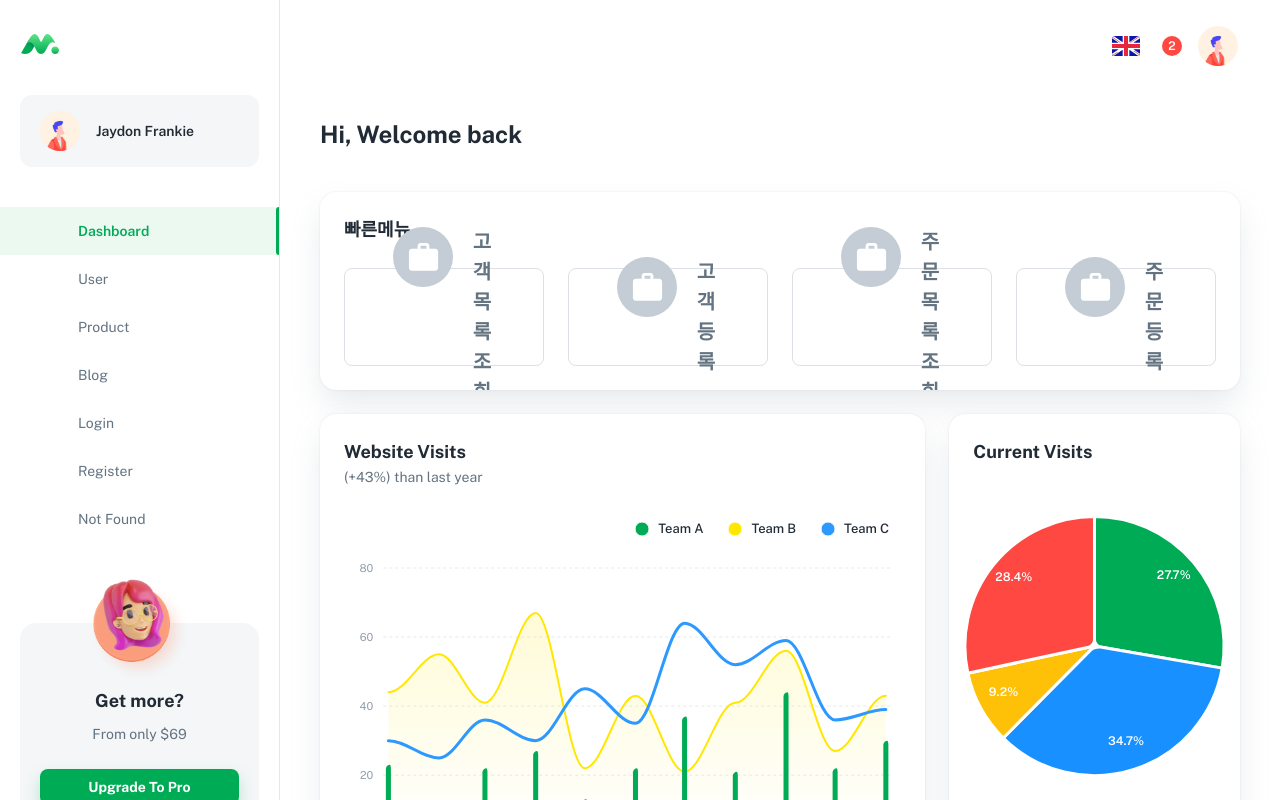
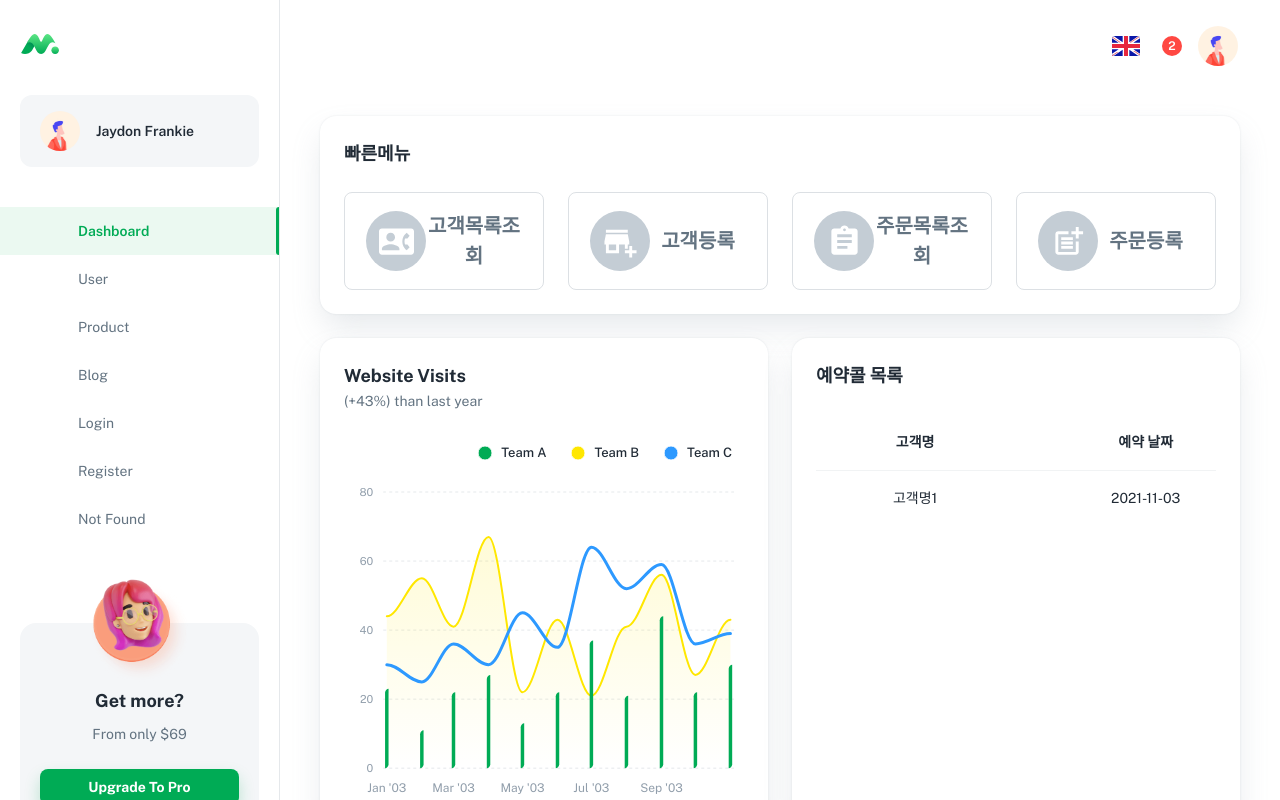
Before and after one commit to Support-Yun/one234gift, a React (Create React App) app: page /dashboard/app in a window 1280 px wide. Shown: the top 800 px of the page. Built offline with nearby package versions, Linux system fonts and the light colour scheme; a web font is replaced by a local one.

Commit message:
dashboard-noticeComponent작업중

```diff
--- /dev/null
+++ b/src/components/_dashboard/app/AppNotice.js
@@ -0,0 +1,44 @@
+import { Card, CardHeader, CardContent } from '@mui/material';
+import { height, styled } from '@mui/system';
+import { useEffect, useState } from 'react';
+import DataTable from '../../table/Table';
+
+const NoticeCard = styled(Card)(()=>({
+  height:'100%'
+}));
+
+export default function AppNotice() {
+  const [data, setData] = useState([{idx:1,name:'고객명1',when:'2021-11-03',type:'예약콜'}]);
+
+  const noticeTableHeader = ["고객명","예약 날짜", "분류"];
+
+  useEffect(()=>{
+    const contents = [];
+    data.map((d,idx)=>{
+      contents.push(
+        {
+          idx : d.idx,
+          name : d.name,
+          when : d.when,
+          type : <mark>d.type</mark>,
+          onClick : ()=>alert(d.idx),
+          hover : ()=>alert('호버 ?')
+        }
+      );
+      return null;
+    });
+    setData(contents);
+  },[]);
+
+  return (
+    <NoticeCard>
+      <CardHeader title="예약콜 목록" />
+      <CardContent>
+        <DataTable
+            header={noticeTableHeader}
+            data={data}
+        />
+      </CardContent>
+    </NoticeCard>
+  );
+}
--- a/src/components/_dashboard/app/AppQuickMenu.js
+++ b/src/components/_dashboard/app/AppQuickMenu.js
@@ -2,28 +2,36 @@ import { Card, CardHeader, CardContent } from '@mui/material';
 import Stack from '@mui/material/Stack';
 import Button from '@mui/material/Button';
 import Avatar from '@mui/material/Avatar';
-import WorkIcon from '@mui/icons-material/Work';
+import {
+  ContactPhone as ContactPhoneIcon,
+  AddBusiness as AddBusinessIcon,
+  PostAdd as PostAddIcon,
+  Assignment as AssignmentIcon
+} from '@mui/icons-material';
 import { styled } from '@mui/system';
 
 const ItemButton = styled(Button)(({ theme }) => ({
   ...theme.typography.h5,
-  padding: theme.spacing(6),
-  textAlign: 'center',
+  paddingTop: theme.spacing(6),
+  paddingBottom: theme.spacing(6),
+  display: 'flex',
+  justifyContent: 'flex-start',
   color: theme.palette.text.secondary
 }));
 
 const BoxCenter = styled('div')({
-  display:'flex',
-  alignItems:'center'
+  width: '100%',
+  display: 'flex',
+  alignItems: 'center',
+  justifyContent: 'center'
 });
-
 
 const data = [
   {
     name: '고객목록조회',
     icon: (
       <Avatar sx={{ width: 60, height: 60 }}>
-        <WorkIcon fontSize="large" />
+        <ContactPhoneIcon fontSize="large" />
       </Avatar>
     ),
     onClick: (event) => {
@@ -34,7 +42,7 @@ const data = [
     name: '고객등록',
     icon: (
       <Avatar sx={{ width: 60, height: 60 }}>
-        <WorkIcon fontSize="large" />
+        <AddBusinessIcon fontSize="large" />
       </Avatar>
     ),
     onClick: (event) => {
@@ -45,7 +53,7 @@ const data = [
     name: '주문목록조회',
     icon: (
       <Avatar sx={{ width: 60, height: 60 }}>
-        <WorkIcon fontSize="large" />
+        <AssignmentIcon fontSize="large" />
       </Avatar>
     ),
     onClick: (event) => {
@@ -56,7 +64,7 @@ const data = [
     name: '주문등록',
     icon: (
       <Avatar sx={{ width: 60, height: 60 }}>
-        <WorkIcon fontSize="large" />
+        <PostAddIcon fontSize="large" />
       </Avatar>
     ),
     onClick: (event) => {
@@ -68,15 +76,11 @@ const data = [
 function QuickMenu({ name, icon, onClick }) {
   return (
     <ItemButton onClick={onClick} fullWidth size="large" color="inherit" variant="outlined">
-      <Stack direction="row" spacing={2}>
-        {icon}
-        <BoxCenter>{name}</BoxCenter>
-      </Stack>
+      {icon}
+      <BoxCenter>{name}</BoxCenter>
     </ItemButton>
   );
 }
-
-
 
 export default function AppQuickMenu() {
   return (
--- a/src/components/_dashboard/app/index.js
+++ b/src/components/_dashboard/app/index.js
@@ -10,4 +10,5 @@ export { default as AppTasks } from './AppTasks';
 export { default as AppTrafficBySite } from './AppTrafficBySite';
 export { default as AppWebsiteVisits } from './AppWebsiteVisits';
 export { default as AppWeeklySales } from './AppWeeklySales';
-export {default as AppQuickMenu} from './AppQuickMenu';
+export { default as AppQuickMenu } from './AppQuickMenu';
+export { default as AppNotice } from './AppNotice';
--- /dev/null
+++ b/src/components/table/Table.js
@@ -0,0 +1,51 @@
+import * as React from 'react';
+import Table from '@mui/material/Table';
+import TableBody from '@mui/material/TableBody';
+import TableCell from '@mui/material/TableCell';
+import TableContainer from '@mui/material/TableContainer';
+import TableHead from '@mui/material/TableHead';
+import TableRow from '@mui/material/TableRow';
+import Paper from '@mui/material/Paper';
+
+function DataTableHead({datas}){
+  return(
+      <TableHead>
+        <TableRow>
+          {
+            datas.map(data=><TableCell align="center">{data}</TableCell>)
+          }
+        </TableRow>
+      </TableHead>
+  );
+}
+
+function DataTableBody({datas, hover}){
+  return (
+      <TableBody>
+        {datas.map((data,idx)=>(
+          <TableRow
+          onClick={data.onClick}
+          hover={hover}
+          key={idx}
+          sx={{ '&:last-child td, &:last-child th': { border: 0 } }}
+        >
+          <TableCell align="center">{data.name}</TableCell>
+          <TableCell align="center">{data.when}</TableCell>
+          <TableCell align="center">{data.type}</TableCell>
+          </TableRow>
+        ))}
+      </TableBody>
+  );
+}
+
+function DataTable({header, data}){
+  return (<TableContainer component={Paper}>
+    <Table sx={{ minWidth: 650 }} aria-label="simple table">
+
+      <DataTableHead datas={header}/>
+      <DataTableBody datas={data} hover/>
+    </Table>
+  </TableContainer>)
+}
+
+export default DataTable;
--- a/src/pages/DashboardApp.js
+++ b/src/pages/DashboardApp.js
@@ -4,11 +4,8 @@ import { Box, Grid, Container, Typography } from '@mui/material';
 import Page from '../components/Page';
 import {
   AppTasks,
-  AppNewUsers,
-  AppBugReports,
-  AppItemOrders,
   AppNewsUpdate,
-  AppWeeklySales,
+  AppNotice,
   AppOrderTimeline,
   AppCurrentVisits,
   AppWebsiteVisits,
@@ -24,32 +21,18 @@ export default function DashboardApp() {
   return (
     <Page title="Dashboard | Minimal-UI">
       <Container maxWidth="xl">
-        <Box sx={{ pb: 5 }}>
-          <Typography variant="h4">Hi, Welcome back</Typography>
-        </Box>
         <Grid container spacing={3}>
-          {/* <Grid item xs={12} sm={6} md={3}>
-            <AppWeeklySales />
-          </Grid>
-          <Grid item xs={12} sm={6} md={3}>
-            <AppNewUsers />
-          </Grid>
-          <Grid item xs={12} sm={6} md={3}>
-            <AppItemOrders />
-          </Grid>
-          <Grid item xs={12} sm={6} md={3}>
-            <AppBugReports />
-          </Grid> */}
           <Grid item xs={6} sm={6} md={12}>
-          <AppQuickMenu/>
+            <AppQuickMenu />
           </Grid>
 
-          <Grid item xs={12} md={6} lg={8}>
+          <Grid item xs={12} md={6} lg={6}>
             <AppWebsiteVisits />
           </Grid>
 
-          <Grid item xs={12} md={6} lg={4}>
-            <AppCurrentVisits />
+          <Grid item xs={12} md={6} lg={6}>
+            {/* <AppCurrentVisits /> */}
+            <AppNotice/>
           </Grid>
 
           <Grid item xs={12} md={6} lg={8}>
```
